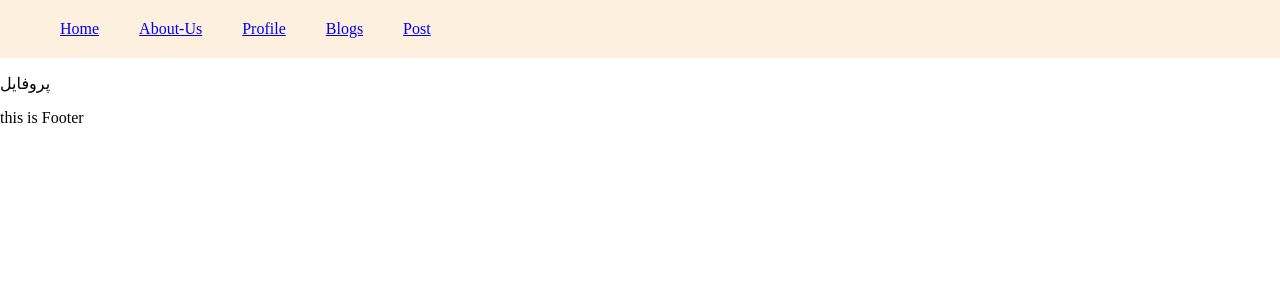
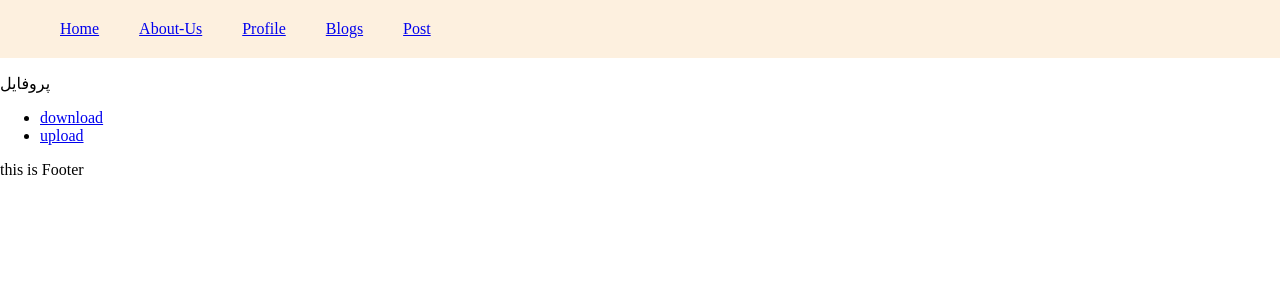
Before and after one commit to ZahraNejati79/DEMO-App, a React (Create React App) app: page /profile in a window 1280 px wide. Shown: the top 300 px of the page. Built offline with nearby package versions, Linux system fonts and the light colour scheme; the HTML template or start-up script is replaced by a standard one.

Commit message:
nested routes

```diff
--- /dev/null
+++ b/src/components/Download.jsx
@@ -0,0 +1,9 @@
+const Download = () => {
+  return (
+    <>
+      <p>Download</p>
+    </>
+  );
+};
+
+export default Download;
--- /dev/null
+++ b/src/components/SideBar.jsx
@@ -0,0 +1,17 @@
+import { Link } from "react-router-dom";
+const SideBar = () => {
+  return (
+    <aside>
+      <ul>
+        <li>
+          <Link to="/profile/download">download</Link>
+        </li>
+        <li>
+          <Link to="/profile/upload">upload</Link>
+        </li>
+      </ul>
+    </aside>
+  );
+};
+
+export default SideBar;
--- /dev/null
+++ b/src/components/Upload.jsx
@@ -0,0 +1,9 @@
+const Upload = () => {
+  return (
+    <>
+      <p>Upload </p>
+    </>
+  );
+};
+
+export default Upload;
--- a/src/pages/Profile.jsx
+++ b/src/pages/Profile.jsx
@@ -1,7 +1,15 @@
+import { Route } from "react-router";
+import Download from "../components/Download";
+import SideBar from "../components/SideBar";
+import Upload from "../components/Upload";
+
 const Profile = () => {
   return (
     <>
       <p> پروفایل</p>
+      <SideBar />
+      <Route path="/profile/download" component={Download} />
+      <Route path="/profile/upload" component={Upload} />
     </>
   );
 };
```
